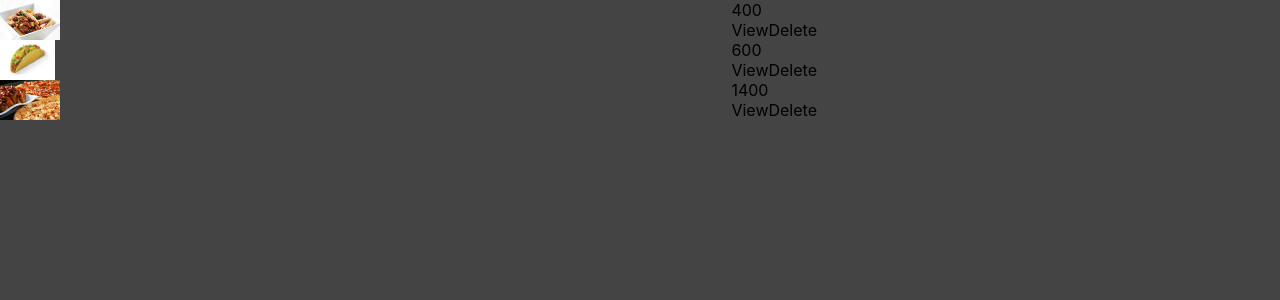
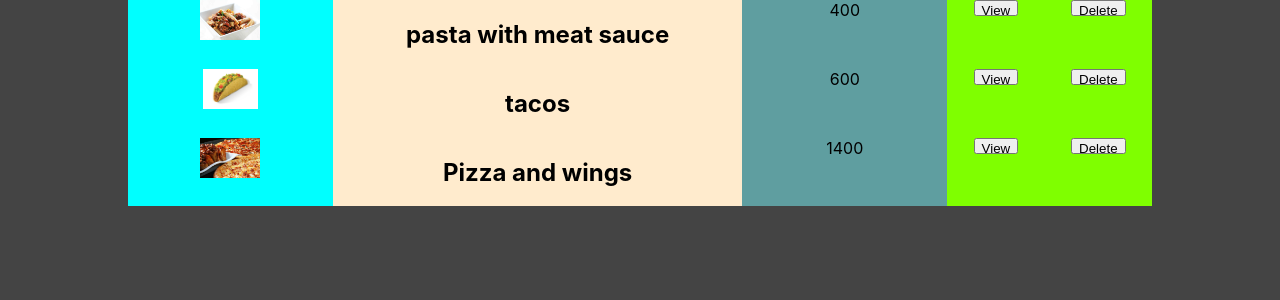
Before and after one commit to butters008/React-Tut1-FeedbackApp, a React (Create React App) app: page / in a window 1280 px wide. Shown: the top 300 px of the page. Built offline with nearby package versions, Linux system fonts and the light colour scheme.

Commit message:
Getting tutorial done

```diff
--- a/src/App.js
+++ b/src/App.js
@@ -27,9 +27,7 @@ function App() {
       <FoodObject title={food[0].title} summary={food[0].summary} calCount={food[0].calCount}></FoodObject>
       <FoodObject title={food[1].title} summary={food[1].summary} calCount={food[1].calCount}></FoodObject>
       <FoodObject title={food[2].title} summary={food[2].summary} calCount={food[2].calCount}></FoodObject>
-      {/* <FoodObject {...food[0]}></FoodObject>
-      <FoodObject {...food[1]}></FoodObject>
-      <FoodObject {...food[2]}></FoodObject> */}
+
     </div>
   );
 }
--- a/src/comps/FoodObject.css
+++ b/src/comps/FoodObject.css
@@ -1,28 +1,51 @@
 .foodContainer{
     display: grid;
-    grid-template-columns: 1fr 4fr 1fr 1fr;
+    grid-template-columns: 1fr 2fr 1fr 1fr;
     grid-template-rows: 2fr;
     grid-template-areas:
             "foodImage foodTitle foodCount foodOptions";
     max-width: 80%;
     max-height: 15vh;
+    margin: auto;
 
 }
 
 .foodImage{
     grid: foodImage;
+    background-color: aqua;
+    display: flex;
+    justify-content: center;
+}
+
+.foodImage img {
     max-width: 5vw;
     max-height: 5vh;
+    display: flex;
+    justify-content: center;
 }
 
 .foodTitle{
     grid: foodTitle;
+    background-color: blanchedalmond;
+    display: flex;
+    justify-content: center;
 }
 
 .foodCount{
     grid: foodCount;
+    background-color: cadetblue;
+    display: flex;
+    justify-content: center;
 }
 
 .foodOptions{
     grid: foodOptions;
+    background-color: chartreuse;
+    display: flex;
+    justify-content: space-around;
+
 }
+
+.foodOptions button{
+    height: 2vh;
+}
--- a/src/comps/FoodObject.js
+++ b/src/comps/FoodObject.js
@@ -4,15 +4,10 @@ const FoodObject = (props) => {
     return(
 
         <div className="foodContainer">
-            {/* <img src={"./"+prop.title + ".jpg"} alt={prop.title}/> */}
-            {/* <img src="images/tacos.jpg" alt={prop.title}/> */}
-
-            <img className="foodImage" src={"images/" + props.title + ".jpg"} alt={props.title}/>
-            <h2 className="foodTitle"></h2>
-            <div>
-                <div className="foodCount">{props.calCount}</div>
-                <div className="foodImage"><buttton>View</buttton><buttton>Delete</buttton></div>
-            </div>
+            <div className="foodImage"><img src={"images/" + props.title + ".jpg"} alt={props.title}/></div>
+            <div className="foodTitle"><h2>{props.title}</h2></div>
+            <div className="foodCount">{props.calCount}</div>
+            <div className="foodOptions"><button>View</button><button>Delete</button></div>
         </div>
     );
 }
```
Also changed, not shown: src/comps/FoodPage.js (added, +13 -0 lines), src/Scratch/scratchCode.txt (added), src/comps/FoodPage.css (added).
